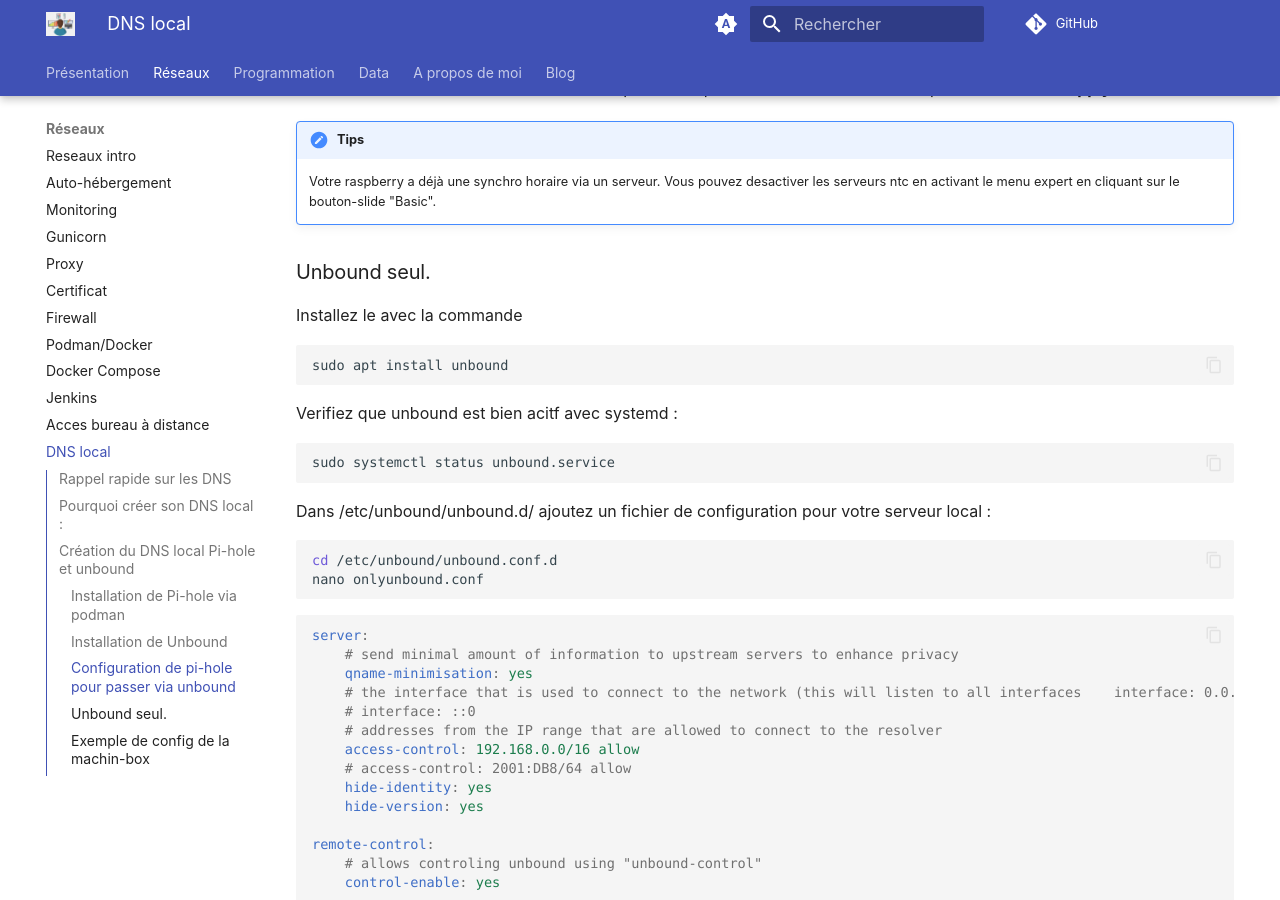
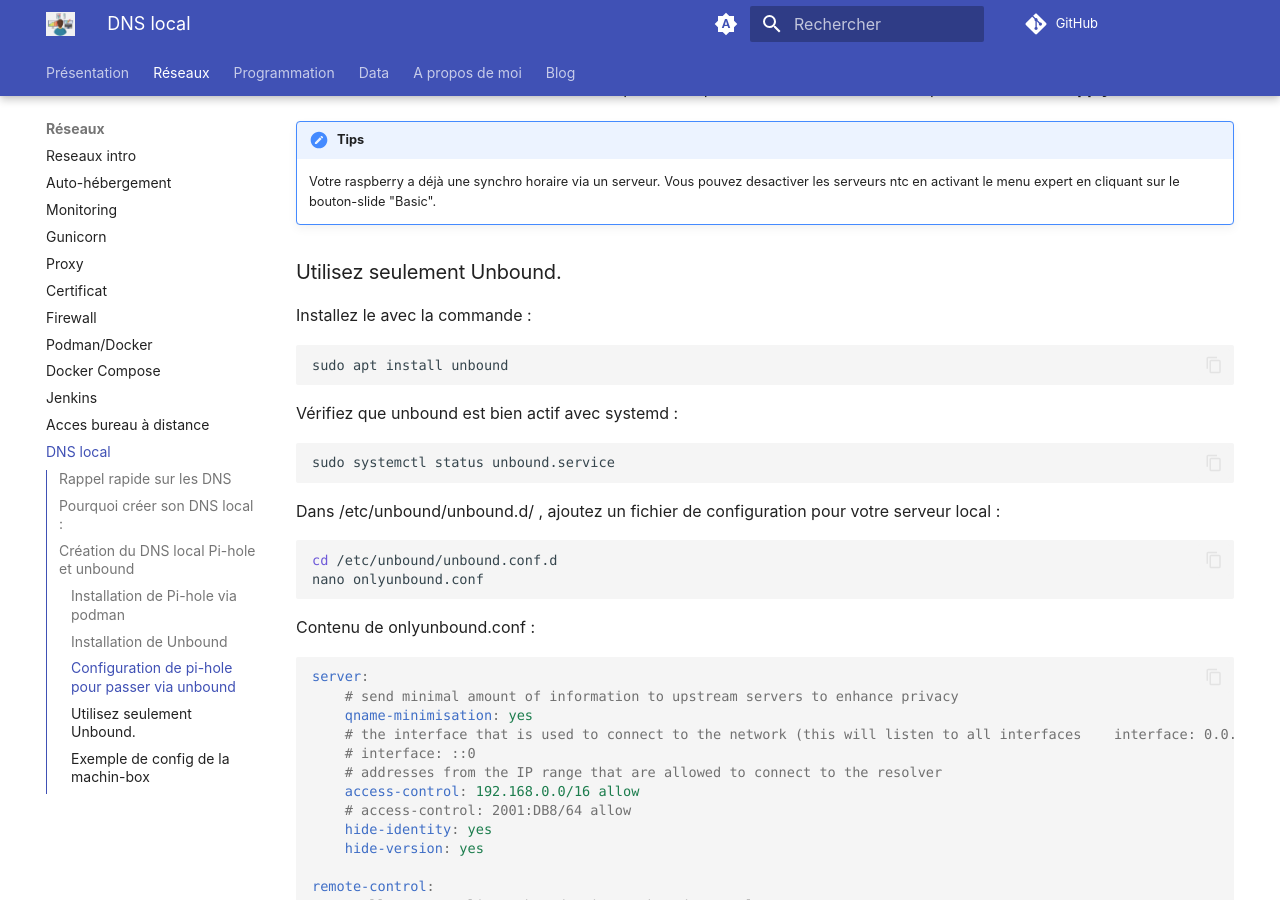
Before and after one commit to barrmath/piweb2, an MkDocs documentation site: the page built from docs/reseaux/DNS_local.md, in a window 1280 px wide and 900 px high, scrolled down 7266 px. Built offline with MkDocs 1.6.1 and Material for MkDocs 9.7.7, drawn with Linux system fonts in a browser that asks for light colours; some of the changed text lies outside the part shown.

Commit message:
MAJ reseaux intro + correction orth

````diff
--- a/docs/reseaux/DNS_local.md
+++ b/docs/reseaux/DNS_local.md
@@ -242,25 +242,27 @@ et cliquez sur **save and apply**
 
 
 
-### Unbound seul.
+### Utilisez seulement Unbound.
 
-Installez le avec la commande
+Installez le avec la commande :
 
 ```bash
 sudo apt install unbound
 ```
 
-Verifiez que unbound est bien acitf avec systemd :
+Vérifiez que unbound est bien actif avec systemd :
 
 ```bash
 sudo systemctl status unbound.service
 ```
-Dans /etc/unbound/unbound.d/ ajoutez un fichier de configuration pour votre serveur local :
+Dans /etc/unbound/unbound.d/ , ajoutez un fichier de configuration pour votre serveur local :
 
 ```bash
 cd /etc/unbound/unbound.conf.d
 nano onlyunbound.conf
 ```
+
+Contenu de onlyunbound.conf :
 
 ```yaml
 server:
@@ -280,11 +282,13 @@ remote-control:
 ```
 
 check de la config :
+
 ```bash
 unbound-checkconf
 ```
 
 Un petit systemd restart
+
 ```bash
 sudo systemctl restart unbound
 ```
@@ -307,4 +311,12 @@ Exemple chez free :
 !!!tips
     Copier-coller le DNS d'origine en deuxième position, en cas de panne de votre serveur DNS vous aurez encore une accès internet
 
-Retournez sur l'interface de pi-hole, les requêtes devraient passer par celui-ci. (redémarrage des PC peut-être nécessaire)
+Retournez sur l'interface de pi-hole (Si installez), les requêtes devraient passer par celui-ci. (redémarrage des PC peut-être nécessaire).
+
+Sinon la commande
+
+```bash
+sudo unbound-control stats
+```
+
+devrait vous confirmer que vous passer par unbound pour vos requêtes. (Attention les stats se remettent à 0 à chaque demande).
````
Also changed, not shown: docs/reseaux/reseaux_intro.md (+4 -0 lines).
